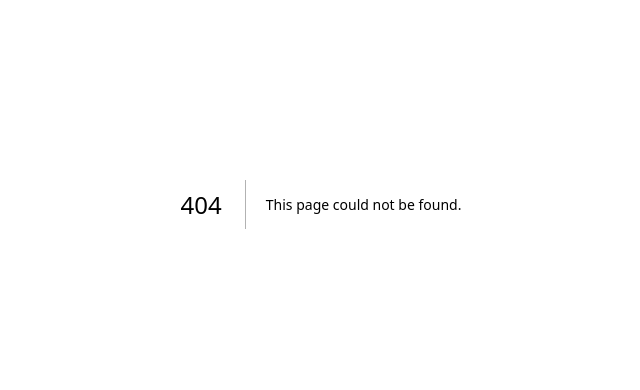
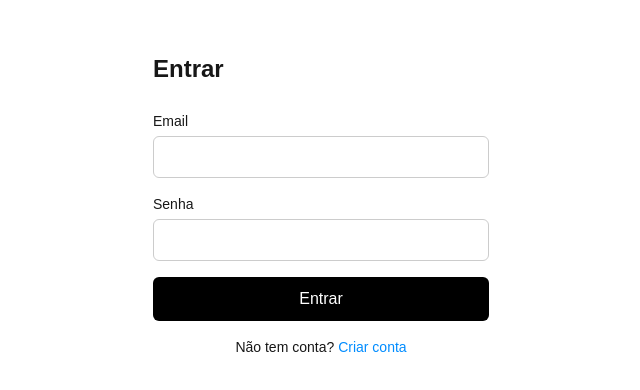
Before and after one commit to CaioImbroisi/nextsaas, a Next.js app: page /login in a window 1280 px wide. Before the commit this address had no page. Shown: the part 196-586 px from the top of the page, without its empty margins (319-959 px from the left). Built offline with nearby package versions, Linux system fonts and the light colour scheme.

Commit message:
feat: add NextAuth with Prisma adapter and login page

```diff
--- a/package.json
+++ b/package.json
@@ -11,12 +11,14 @@
   "dependencies": {
     "@auth/prisma-adapter": "^2.11.2",
     "@hookform/resolvers": "^5.4.0",
+    "@prisma/adapter-pg": "^7.8.0",
     "@prisma/client": "^7.8.0",
     "@stripe/stripe-js": "^9.8.0",
     "bcryptjs": "^3.0.3",
     "next": "^15.5.19",
     "next-auth": "^5.0.0-beta.31",
     "nodemailer": "^7.0.13",
+    "pg": "^8.21.0",
     "prisma": "^7.8.0",
     "react": "^19.2.7",
     "react-dom": "^19.2.7",
@@ -29,6 +31,7 @@
     "@types/bcryptjs": "^2.4.6",
     "@types/node": "^20",
     "@types/nodemailer": "^8.0.0",
+    "@types/pg": "^8.20.0",
     "@types/react": "^19",
     "@types/react-dom": "^19",
     "eslint": "^9",
--- a/src/app/lib/prisma.ts
+++ /dev/null
@@ -1,10 +0,0 @@
-import { PrismaClient } from "@prisma/client"
-
-const globalForPrisma = globalThis as unknown as {
-  prisma: PrismaClient | undefined
-}
-
-export const prisma =
-  globalForPrisma.prisma ?? new PrismaClient()
-
-if (process.env.NODE_ENV !== "production") globalForPrisma.prisma = prisma
--- /dev/null
+++ b/src/app/login/page.tsx
@@ -0,0 +1,81 @@
+"use client"
+
+import { useState } from "react"
+import { signIn } from "next-auth/react"
+import { useRouter } from "next/navigation"
+
+export default function LoginPage() {
+  const router = useRouter()
+  const [email, setEmail] = useState("")
+  const [password, setPassword] = useState("")
+  const [error, setError] = useState("")
+  const [loading, setLoading] = useState(false)
+
+  async function handleSubmit(e: React.FormEvent) {
+    e.preventDefault()
+    setLoading(true)
+    setError("")
+
+    const result = await signIn("credentials", {
+      email,
+      password,
+      redirect: false,
+    })
+
+    if (result?.error) {
+      setError("Email ou senha inválidos")
+      setLoading(false)
+      return
+    }
+
+    router.push("/dashboard")
+  }
+
+  return (
+    <div style={{ display: "flex", minHeight: "100vh", alignItems: "center", justifyContent: "center" }}>
+      <div style={{ width: "100%", maxWidth: 400, padding: "2rem" }}>
+        <h1 style={{ marginBottom: "1.5rem", fontSize: "1.5rem", fontWeight: 600 }}>Entrar</h1>
+
+        <form onSubmit={handleSubmit}>
+          <div style={{ marginBottom: "1rem" }}>
+            <label style={{ display: "block", marginBottom: 4, fontSize: 14 }}>Email</label>
+            <input
+              type="email"
+              value={email}
+              onChange={e => setEmail(e.target.value)}
+              required
+              style={{ width: "100%", padding: "8px 12px", border: "1px solid #ccc", borderRadius: 6 }}
+            />
+          </div>
+
+          <div style={{ marginBottom: "1rem" }}>
+            <label style={{ display: "block", marginBottom: 4, fontSize: 14 }}>Senha</label>
+            <input
+              type="password"
+              value={password}
+              onChange={e => setPassword(e.target.value)}
+              required
+              style={{ width: "100%", padding: "8px 12px", border: "1px solid #ccc", borderRadius: 6 }}
+            />
+          </div>
+
+          {error && (
+            <p style={{ color: "red", fontSize: 14, marginBottom: "1rem" }}>{error}</p>
+          )}
+
+          <button
+            type="submit"
+            disabled={loading}
+            style={{ width: "100%", padding: "10px", background: "#000", color: "#fff", border: "none", borderRadius: 6, cursor: "pointer" }}
+          >
+            {loading ? "Entrando..." : "Entrar"}
+          </button>
+        </form>
+
+        <p style={{ marginTop: "1rem", fontSize: 14, textAlign: "center" }}>
+          Não tem conta? <a href="/register" style={{ color: "#008cff", fontWeight: 500 }}>Criar conta</a>
+        </p>
+      </div>
+    </div>
+  )
+}
--- a/src/app/page.tsx
+++ b/src/app/page.tsx
@@ -1,65 +1,12 @@
-import Image from "next/image";
+import { redirect } from "next/navigation"
+import { auth } from "@/lib/auth"
 
-export default function Home() {
-  return (
-    <div className="flex flex-col flex-1 items-center justify-center bg-zinc-50 font-sans dark:bg-black">
-      <main className="flex flex-1 w-full max-w-3xl flex-col items-center justify-between py-32 px-16 bg-white dark:bg-black sm:items-start">
-        <Image
-          className="dark:invert"
-          src="/next.svg"
-          alt="Next.js logo"
-          width={100}
-          height={20}
-          priority
-        />
-        <div className="flex flex-col items-center gap-6 text-center sm:items-start sm:text-left">
-          <h1 className="max-w-xs text-3xl font-semibold leading-10 tracking-tight text-black dark:text-zinc-50">
-            To get started, edit the page.tsx file.
-          </h1>
-          <p className="max-w-md text-lg leading-8 text-zinc-600 dark:text-zinc-400">
-            Looking for a starting point or more instructions? Head over to{" "}
-            <a
-              href="https://vercel.com/templates?framework=next.js&utm_source=create-next-app&utm_medium=appdir-template-tw&utm_campaign=create-next-app"
-              className="font-medium text-zinc-950 dark:text-zinc-50"
-            >
-              Templates
-            </a>{" "}
-            or the{" "}
-            <a
-              href="https://nextjs.org/learn?utm_source=create-next-app&utm_medium=appdir-template-tw&utm_campaign=create-next-app"
-              className="font-medium text-zinc-950 dark:text-zinc-50"
-            >
-              Learning
-            </a>{" "}
-            center.
-          </p>
-        </div>
-        <div className="flex flex-col gap-4 text-base font-medium sm:flex-row">
-          <a
-            className="flex h-12 w-full items-center justify-center gap-2 rounded-full bg-foreground px-5 text-background transition-colors hover:bg-[#383838] dark:hover:bg-[#ccc] md:w-[158px]"
-            href="https://vercel.com/new?utm_source=create-next-app&utm_medium=appdir-template-tw&utm_campaign=create-next-app"
-            target="_blank"
-            rel="noopener noreferrer"
-          >
-            <Image
-              className="dark:invert"
-              src="/vercel.svg"
-              alt="Vercel logomark"
-              width={16}
-              height={14}
-            />
-            Deploy Now
-          </a>
-          <a
-            className="flex h-12 w-full items-center justify-center rounded-full border border-solid border-black/[.08] px-5 transition-colors hover:border-transparent hover:bg-black/[.04] dark:border-white/[.145] dark:hover:bg-[#1a1a1a] md:w-[158px]"
-            href="https://nextjs.org/docs?utm_source=create-next-app&utm_medium=appdir-template-tw&utm_campaign=create-next-app"
-            target="_blank"
-            rel="noopener noreferrer"
-          >
-            Documentation
-          </a>
-        </div>
-      </main>
-    </div>
-  );
+export default async function Home() {
+  const session = await auth()
+
+  if (session) {
+    redirect("/dashboard")
+  } else {
+    redirect("/login")
+  }
 }
--- a/src/app/lib/auth.ts
+++ b/src/lib/auth.ts
@@ -1,13 +1,13 @@
 import NextAuth from "next-auth"
 import { PrismaAdapter } from "@auth/prisma-adapter"
 import CredentialsProvider from "next-auth/providers/credentials"
-import GoogleProvider from "next-auth/providers/google"
 import { prisma } from "@/lib/prisma"
 import { compare } from "bcryptjs"
 import { z } from "zod"
 
 export const { handlers, signIn, signOut, auth } = NextAuth({
   adapter: PrismaAdapter(prisma),
+  secret: process.env.NEXTAUTH_SECRET,
   session: {
     strategy: "jwt",
   },
@@ -16,10 +16,6 @@ export const { handlers, signIn, signOut, auth } = NextAuth({
     error: "/login",
   },
   providers: [
-    GoogleProvider({
-      clientId: process.env.GOOGLE_CLIENT_ID!,
-      clientSecret: process.env.GOOGLE_CLIENT_SECRET!,
-    }),
     CredentialsProvider({
       name: "credentials",
       credentials: {
--- /dev/null
+++ b/src/lib/prisma.ts
@@ -0,0 +1,22 @@
+import { PrismaClient } from "@prisma/client"
+import { PrismaPg } from "@prisma/adapter-pg"
+import { Pool } from "pg"
+
+const globalForPrisma = globalThis as unknown as {
+  prisma: PrismaClient | undefined
+  pool: Pool | undefined
+}
+
+const pool = globalForPrisma.pool ?? new Pool({
+  connectionString: process.env.DATABASE_URL,
+})
+
+const adapter = new PrismaPg(pool)
+
+export const prisma =
+  globalForPrisma.prisma ?? new PrismaClient({ adapter })
+
+if (process.env.NODE_ENV !== "production") {
+  globalForPrisma.pool = pool
+  globalForPrisma.prisma = prisma
+}
```
Also changed, not shown: 1 other file (tests, documents, lock files or other folders).
